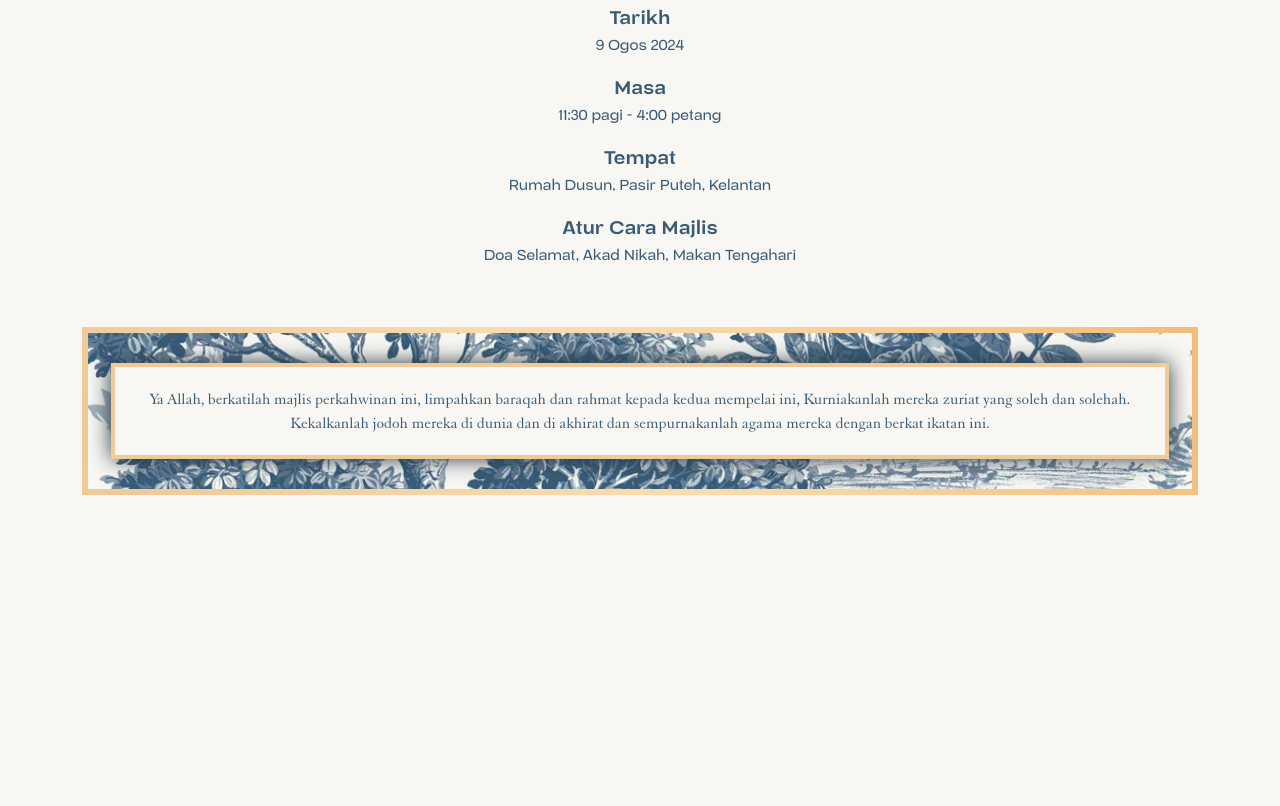
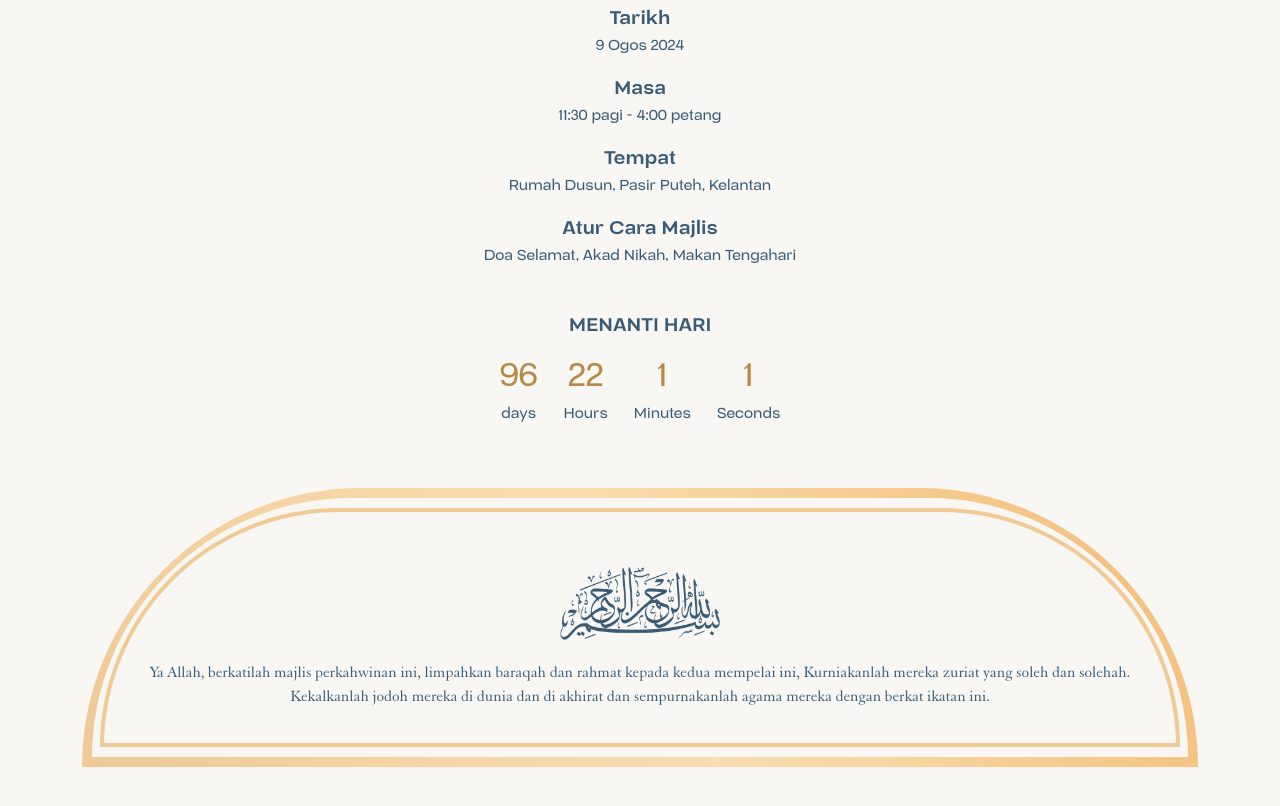
Before and after one commit to syedzaquan/adilah-zaquan, a website: page index.html in a window 1280 px wide. Shown: the part 1304-2110 px from the top of the page. Before the commit the page ends 1899 px from the top, so only its background shows below. Drawn offline with nearby package versions, Linux system fonts and the light colour scheme; a web font is replaced by a local one.

Commit message:
Change font, added countdown, dua frame updated

```diff
--- a/assets/js/script.js
+++ b/assets/js/script.js
@@ -1,2 +1,2 @@
-
+var countDownDate=new Date("August 9, 2024 00:00:00").getTime(),x=setInterval((function(){var e=(new Date).getTime(),n=countDownDate-e,t=Math.floor(n/864e5),o=Math.floor(n%864e5/36e5),r=Math.floor(n%36e5/6e4),a=Math.floor(n%6e4/1e3);document.getElementById("days").innerHTML=t,document.getElementById("hours").innerHTML=o,document.getElementById("minutes").innerHTML=r,document.getElementById("seconds").innerHTML=a,n<0&&(clearInterval(x),document.getElementById("countdown").innerHTML="EXPIRED")}),1e3);
 //# sourceMappingURL=script.js.map
--- a/index.html
+++ b/index.html
@@ -19,6 +19,7 @@
     <!-- <audio loop id="audio">
         <source src="https://www.kahwinnow.com/storage/music/DU3DX3V6TwSmDSD3TR2E6BgFUDM3Rgss8etiVGUx.mp3" type="audio/mpeg">
     </audio> -->
+
     <div class="main-content">
         <div class="main-content-wrapper">
             <div class="main">
@@ -113,6 +114,16 @@
 
     </section>
 
+    <div id="countdown">
+        <h3>Menanti Hari</h3>
+        <ul>
+            <li><span id="days"></span>days</li>
+            <li><span id="hours"></span>Hours</li>
+            <li><span id="minutes"></span>Minutes</li>
+            <li><span id="seconds"></span>Seconds</li>
+        </ul>
+    </div>
+
     <div class="rope">
         <!-- <img src="assets/images/rope.png" alt="rope" class="img-fluid"> -->
     </div>
@@ -122,6 +133,7 @@
             <div class="dua-container">
                 <div class="row dua-frame">
                     <div class="col-12 text-center">
+                        <img src="assets/images/bismillah.png" class="bismillah">
                         <p>Ya Allah, berkatilah majlis perkahwinan ini, limpahkan baraqah dan rahmat kepada kedua mempelai ini, Kurniakanlah mereka zuriat yang soleh dan solehah. Kekalkanlah jodoh mereka di dunia dan di akhirat dan sempurnakanlah agama mereka dengan berkat ikatan ini.</p>
                     </div>
                 </div>
--- a/src/js/script.js
+++ b/src/js/script.js
@@ -0,0 +1,23 @@
+var countDownDate = new Date("August 9, 2024 00:00:00").getTime();
+
+var x = setInterval(function () {
+
+    var now = new Date().getTime();
+
+    var distance = countDownDate - now;
+
+    var days = Math.floor(distance / (1000 * 60 * 60 * 24));
+    var hours = Math.floor((distance % (1000 * 60 * 60 * 24)) / (1000 * 60 * 60));
+    var minutes = Math.floor((distance % (1000 * 60 * 60)) / (1000 * 60));
+    var seconds = Math.floor((distance % (1000 * 60)) / 1000);
+
+    document.getElementById("days").innerHTML = days;
+    document.getElementById("hours").innerHTML = hours;
+    document.getElementById("minutes").innerHTML = minutes;
+    document.getElementById("seconds").innerHTML = seconds;
+
+    if (distance < 0) {
+        clearInterval(x);
+        document.getElementById("countdown").innerHTML = "EXPIRED";
+    }
+}, 1000);
--- a/src/scss/base/_typography.scss
+++ b/src/scss/base/_typography.scss
@@ -72,7 +72,12 @@
 
 @include font-face('GraciaASW03-No55', 'GraciaASW03-No55', 500);
 
+@include font-face('DarshyeScript', 'DarshyeScript', 500);
+
 @include font-face('SrabenGrotesk-Medium', 'SrabenGrotesk', 400);
 @include font-face('SrabenGrotesk-SemiBold', 'SrabenGrotesk', 500);
 @include font-face('SrabenGrotesk-Bold', 'SrabenGrotesk', 600);
 @include font-face('SrabenGrotesk-ExtraBold', 'SrabenGrotesk', 700);
+
+@include font-face('MiltonTwo', 'MiltonTwo', 500);
+@include font-face('MiltonTwoBold', 'MiltonTwo', 600);
--- /dev/null
+++ b/src/scss/components/_countdown.scss
@@ -0,0 +1,36 @@
+#countdown {
+    font-size: 24px;
+    text-align: center;
+    margin-top: 45px;
+
+    h3 {
+        font-size: 20px;
+        font-weight: 600;
+        line-height: 27px;
+        text-transform: uppercase;
+    }
+
+    ul {
+        li {
+            font-size: 16px;
+            color: #395b76;
+
+            span {
+                display: block;
+                font-size: 36px;
+                margin-bottom: 0;
+                color: #b78846;
+            }
+        }
+    }
+}
+
+#countdown ul {
+    list-style-type: none;
+    padding: 0;
+}
+
+#countdown ul li {
+    display: inline-block;
+    margin: 0 10px;
+}
--- a/src/scss/components/_dua.scss
+++ b/src/scss/components/_dua.scss
@@ -1,20 +1,37 @@
 .dua {
+
+    .dua-wrapper,
+    .dua-container,
+    .dua-frame {
+        border-top-left-radius: 500px;
+        border-top-right-radius: 500px;
+
+        // border-bottom-left-radius: 50px;
+        // border-bottom-right-radius: 50px;
+    }
+
     .dua-wrapper {
-        padding: 6px;
+        padding: 10px;
 
         // border: 6px solid #F0CA97;
-        background: linear-gradient(60deg, rgba(239,201,152,1) 0%, rgba(249,221,175,1) 50%, rgba(243,188,119,1) 100%);
+        background: linear-gradient(60deg, rgba(239, 201, 152, 1) 0%, rgba(249, 221, 175, 1) 50%, rgba(243, 188, 119, 1) 100%);
 
         .dua-container {
-            background-image: url("../images/tropical.webp");
+            // background-image: url("../images/tropical.webp");
             background-size: cover;
-            padding: 30px 35px;
+            padding: 10px 20px;
+            background-color: #F8F7F3;
 
             .dua-frame {
                 background-color: #F8F7F3;
-                padding: 20px 10px;
+                padding: 45px 10px 35px;
                 border: 4px solid #F0CA97;
-                box-shadow: 0 0 20px 0px #273540;
+                // box-shadow: 0 0 10px 0 rgb(86 90 50 / 43%);
+
+                .bismillah {
+                    width: 160px;
+                    margin: 10px 0 20px;
+                }
 
                 p {
                     font-family: ElegantGaramondBT, Arial, Helvetica, sans-serif;
--- a/src/scss/layout/_frame.scss
+++ b/src/scss/layout/_frame.scss
@@ -76,18 +76,19 @@
                 }
 
                 .calligraphy-text {
-                    font-family: Sackers, Arial, Helvetica, sans-serif;
+                    font-family: MiltonTwo, Arial, Helvetica, sans-serif;
 
                     &.name {
-                        font-size: 80px;
+                        font-size: 100px;
+                        font-weight: 600;
                         letter-spacing: 0;
-                        line-height: 82px;
+                        line-height: 90px;
                         margin-bottom: 0;
-                        text-indent: -25px;
+                        text-indent: -10px;
 
                         &.zaquan {
                             // text-align: left;
-                            margin-top: -18px;
+                            // margin-top: -18px;
                         }
 
                         &.adilah {
@@ -201,7 +202,8 @@
             color: #b78846;
         }
 
-        .month, .year {
+        .month,
+        .year {
             font-weight: 600;
         }
 
--- a/src/scss/style.scss
+++ b/src/scss/style.scss
@@ -10,6 +10,7 @@
 @import './components/details';
 @import './components/dua';
 @import './components/particles';
+@import './components/countdown';
 
 @import './layout/header';
 @import './layout/footer';
```
Also changed, not shown: assets/css/style.css, assets/fonts/DarshyeScript/DarshyeScript.woff (added), assets/fonts/DarshyeScript/DarshyeScript.woff2 (added), assets/fonts/MiltonTwo/MiltonTwo.woff (added), assets/fonts/MiltonTwo/MiltonTwo.woff2 (added), assets/fonts/MiltonTwo/MiltonTwoBold.woff (added), assets/fonts/MiltonTwo/MiltonTwoBold.woff2 (added), assets/images/bismillah.png (added), 2 other files.
